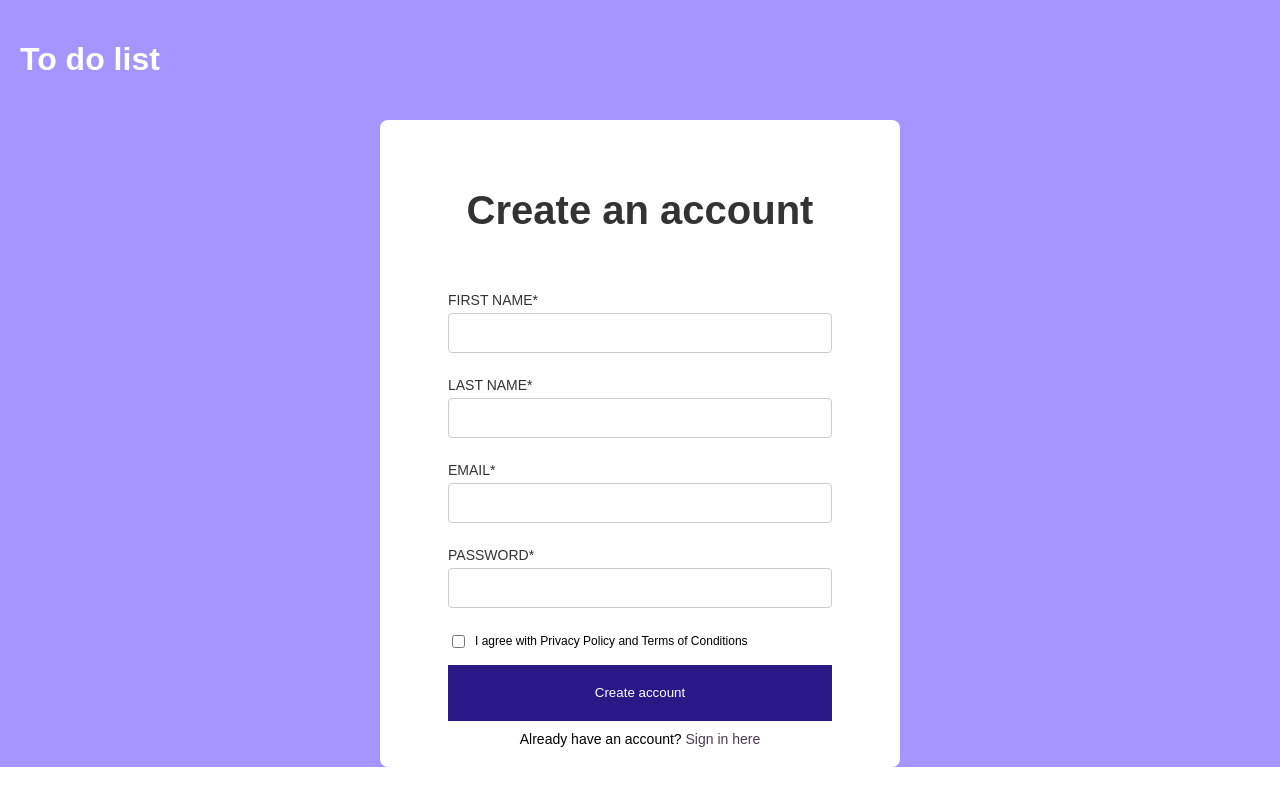
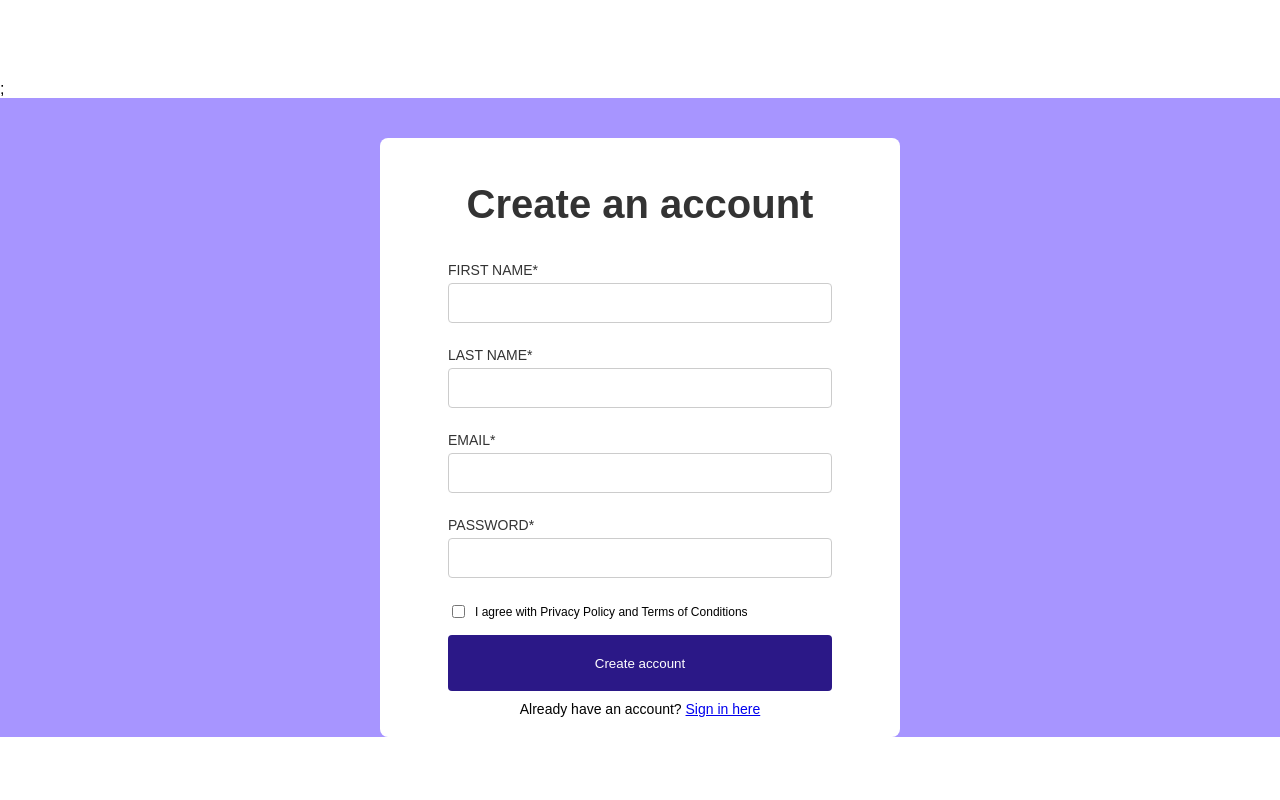
Before and after one commit to araslan1/TodoList_Frontend, a React (Create React App) app: page /signup in a window 1280 px wide. Built offline with nearby package versions, Linux system fonts and the light colour scheme; a web font is replaced by a local one.

Commit message:
Update Signup.js

```diff
--- a/src/Signup.js
+++ b/src/Signup.js
@@ -1,5 +1,7 @@
 import React, { useState } from 'react';
 import { useHistory } from 'react-router-dom';
+import { Link } from 'react-router-dom';
+import TopNav from './TopNav';
 
 const Signup = () => {
   const [fname, setFirstName] = useState('');
@@ -110,21 +112,22 @@ const Signup = () => {
     marginTop:'14px',
     alignItems: 'center',
     marginLeft:'48px',
+    borderRadius: '4px',
   };
 
   return (
     <div>
+      <TopNav></TopNav>;
       <div style={headerStyle}>
-      <h1 style={{ color: 'white' }}>To do list</h1>
       </div>
       <div style={bodyStyle}>
         <div style={formStyle}>
-          <div style={{ ...labelStyle, textAlign: 'center', fontSize: '40px', fontWeight:'bold', marginTop:'48px' }}>
+          <div style={{ ...labelStyle, textAlign: 'center', fontSize: '40px', fontWeight:'bold', marginTop:'24px' }}>
             Create an account
           </div>
           <div id="errorMessage" style={{marginLeft: '48px', color: 'red'}}></div>
           <form onSubmit={sendInfo}>
-          <div style={{ display: 'flex', flexDirection: 'column', marginLeft:'48px', marginRight:'48px',marginTop:'24px',}}>
+          <div style={{ display: 'flex', flexDirection: 'column', marginLeft:'48px', marginRight:'48px',marginTop:'0px',}}>
               <label style={labelStyle}>
                 FIRST NAME*
               </label>
@@ -180,7 +183,7 @@ const Signup = () => {
               Create account
             </button>
             <div style={{ textAlign: 'center', marginTop: '10px', fontSize: '14px' }}>
-              Already have an account? <span style={{ color: '#4C3A51', cursor: 'pointer' }}>Sign in here</span>
+              Already have an account? <span style={{ color: '#4C3A51', cursor: 'pointer' }}><Link to='/Login'>Sign in here</Link></span>
             </div>
           </form>
         </div>
```
